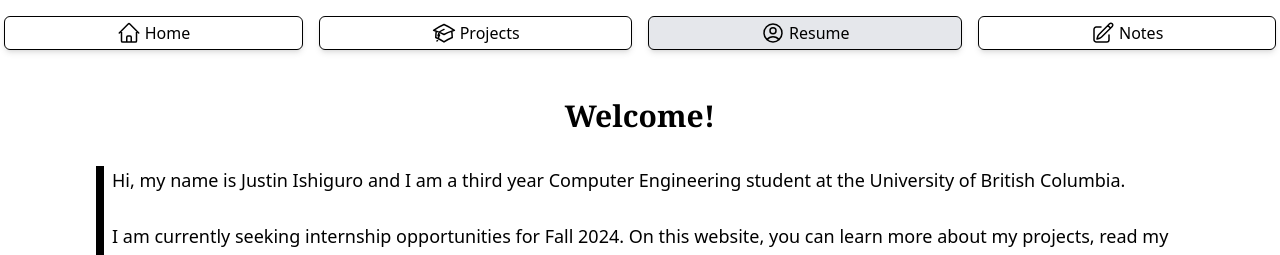
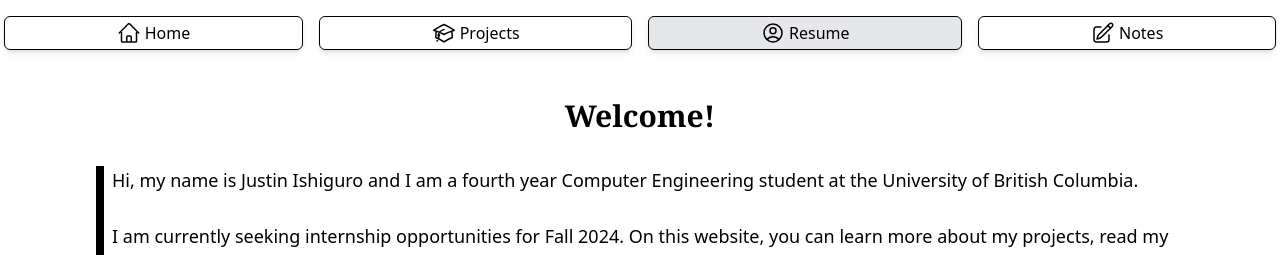
Before and after one commit to justinishiguro/JustinIshiguro.com, a React (Create React App) app: page / in a window 1280 px wide. Shown: the top 255 px of the page. Built offline with nearby package versions, Linux system fonts and the light colour scheme.

Commit message:
test updating year

```diff
--- a/src/Pages/Home.js
+++ b/src/Pages/Home.js
@@ -12,7 +12,7 @@ function Home() {
           <span class="relative">
             <span class="absolute top-0 bottom-0 left-0 w-2 bg-black"></span>
             <p className="pl-4">
-              Hi, my name is Justin Ishiguro and I am a third year Computer
+              Hi, my name is Justin Ishiguro and I am a fourth year Computer
               Engineering student at the University of British Columbia.
             </p>
             <br></br>
```
